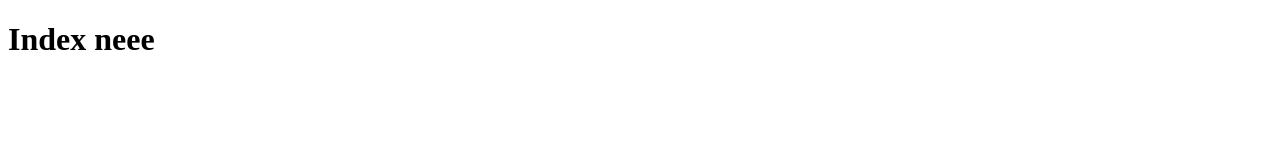
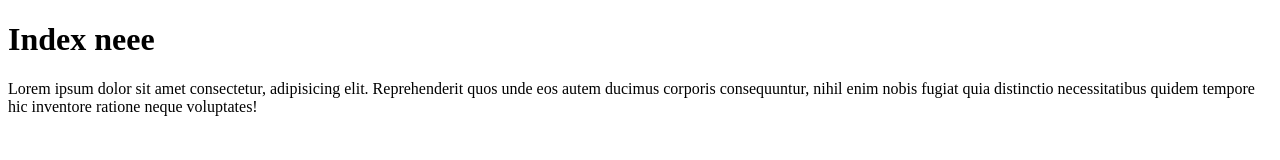
Before and after one commit to vjethoenk/Git, a plain HTML site: page index.html in a window 1280 px wide. Drawn offline with Linux system fonts and the light colour scheme.

Commit message:
Update_1

```diff
--- a/index.html
+++ b/index.html
@@ -7,5 +7,11 @@
   </head>
   <body>
     <h1>Index neee</h1>
+    <p>
+      Lorem ipsum dolor sit amet consectetur, adipisicing elit. Reprehenderit
+      quos unde eos autem ducimus corporis consequuntur, nihil enim nobis fugiat
+      quia distinctio necessitatibus quidem tempore hic inventore ratione neque
+      voluptates!
+    </p>
   </body>
 </html>
```
Also changed, not shown: about.html (added, +11 -0 lines).
